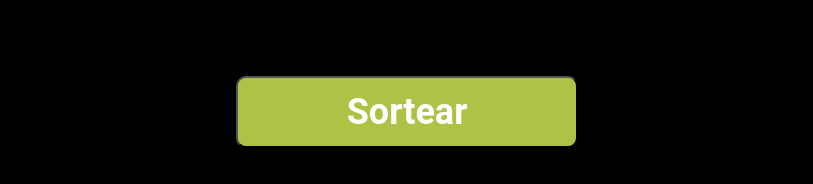
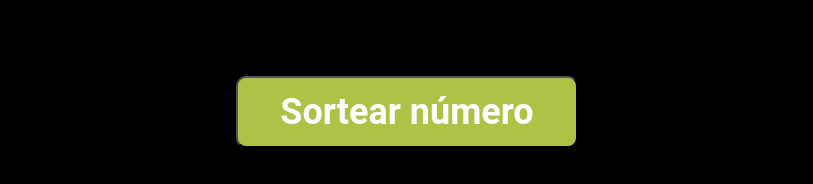
Before and after one commit to rodrigonoleto92/Projeto-DevSorteios, a plain HTML site: page index.html in a window 1280 px wide. Shown: the part 812-996 px from the top of the page, without its empty margins (233-1046 px from the left). Drawn offline with Linux system fonts and the light colour scheme.

Commit message:
alteração da frase no button sortear

```diff
--- a/index.html
+++ b/index.html
@@ -15,7 +15,7 @@
             <input type="number" class="input1" placeholder="N° mínimo">
             <input type="number" class="input2" placeholder="N° máximo">
             </div>
-            <button onclick="generationNumber()">Sortear</button>
+            <button onclick="generationNumber()">Sortear número</button>
 
     </main>
 </body>
```
